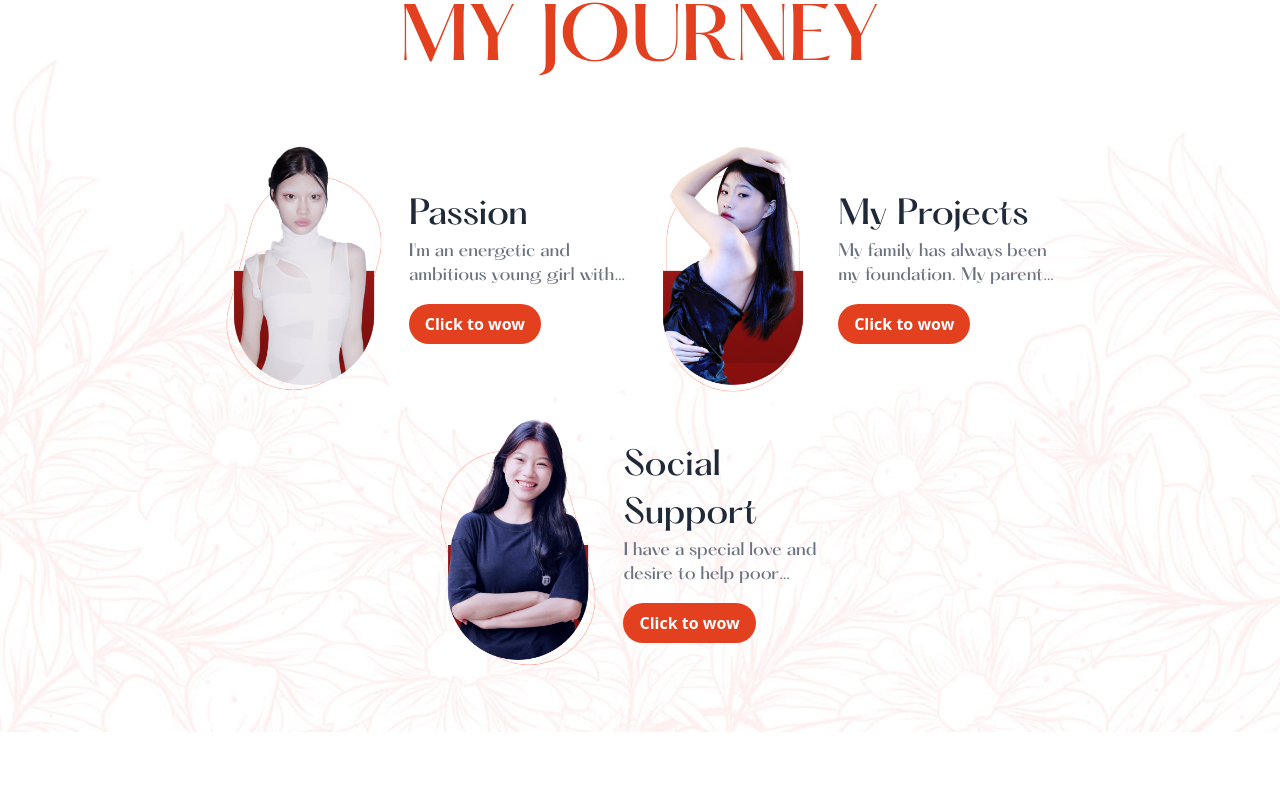
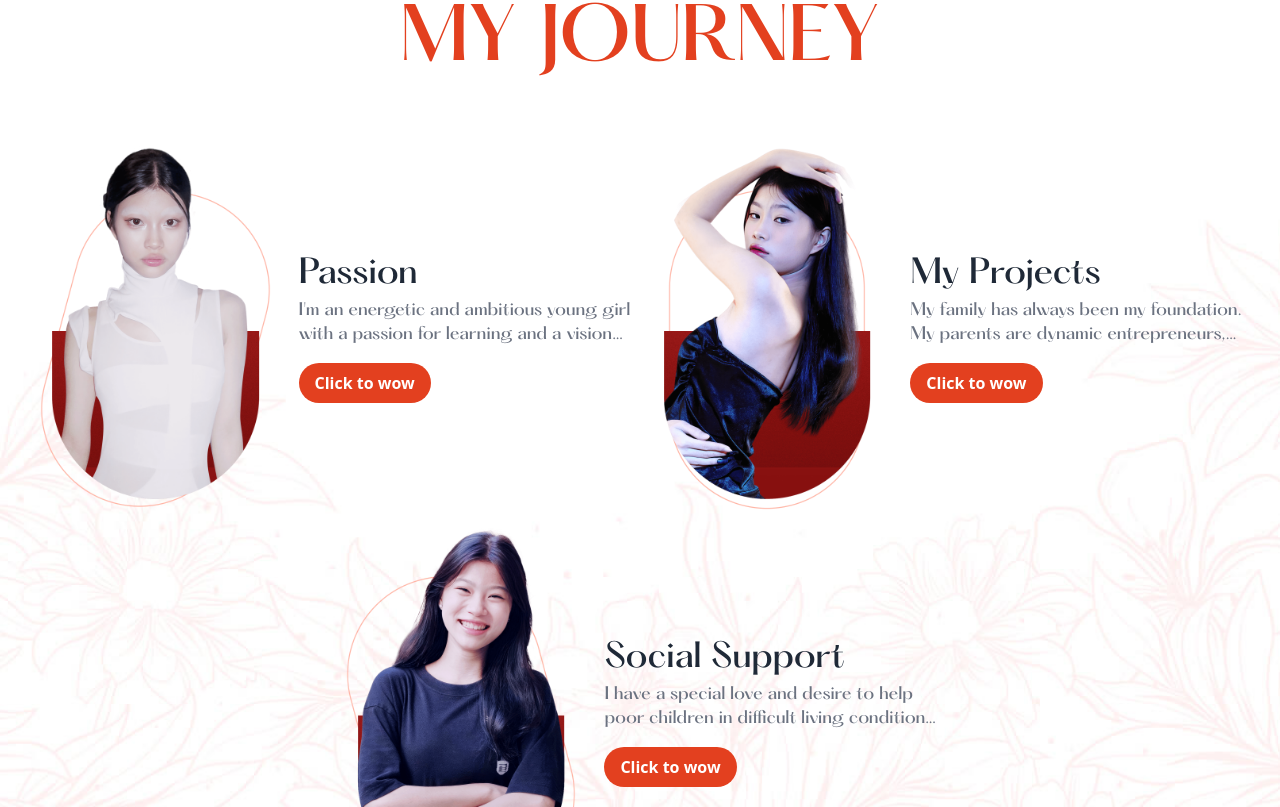
Before and after one commit to akiyamahaa/portfolio-honganh, a Next.js app: page / in a window 1280 px wide. Shown: the part 993-1800 px from the top of the page. Before the commit the page ends 1725 px from the top, so only its background shows below. Built offline with nearby package versions, Linux system fonts and the light colour scheme.

Commit message:
update UI

```diff
--- a/components/activity/Card.tsx
+++ b/components/activity/Card.tsx
@@ -12,11 +12,7 @@ type Props = {
 
 const Card = ({ imageSource, title, href, description }: Props) => {
   return (
-    <div
-      className="w-full
-
-    "
-    >
+    <div className="w-full">
       <div className="w-full flex flex-row items-center gap-6">
         <Image src={imageSource} alt="image-activity" className="w-2/5" />
         <div className="w-3/5">
--- a/components/activity/index.tsx
+++ b/components/activity/index.tsx
@@ -59,7 +59,7 @@ const MyActivity = () => {
         </h1>
         <motion.div
           ref={containerRef}
-          className="flex flex-row flex-wrap justify-center xl:justify-center items-center gap-6 xl:gap-6"
+          className="flex flex-row flex-wrap justify-center xl:justify-center items-center gap-4"
           variants={containerVariants}
           initial="hidden"
           animate={isInView ? "visible" : "hidden"}
@@ -68,7 +68,7 @@ const MyActivity = () => {
             <motion.div
               key={activity.title}
               variants={cardVariants}
-              className="w-full md:w-1/3"
+              className="w-full md:w-[49%]"
             >
               <Card
                 title={activity.title}
```
